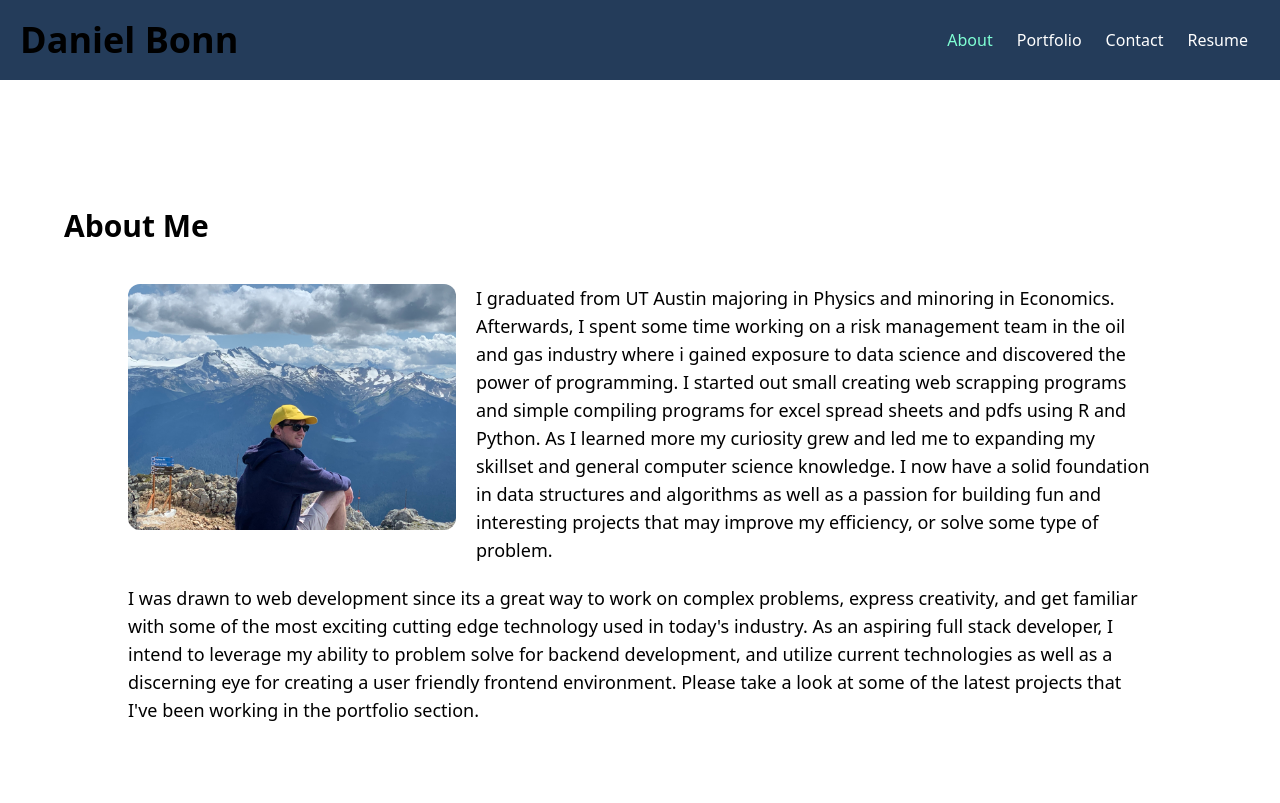
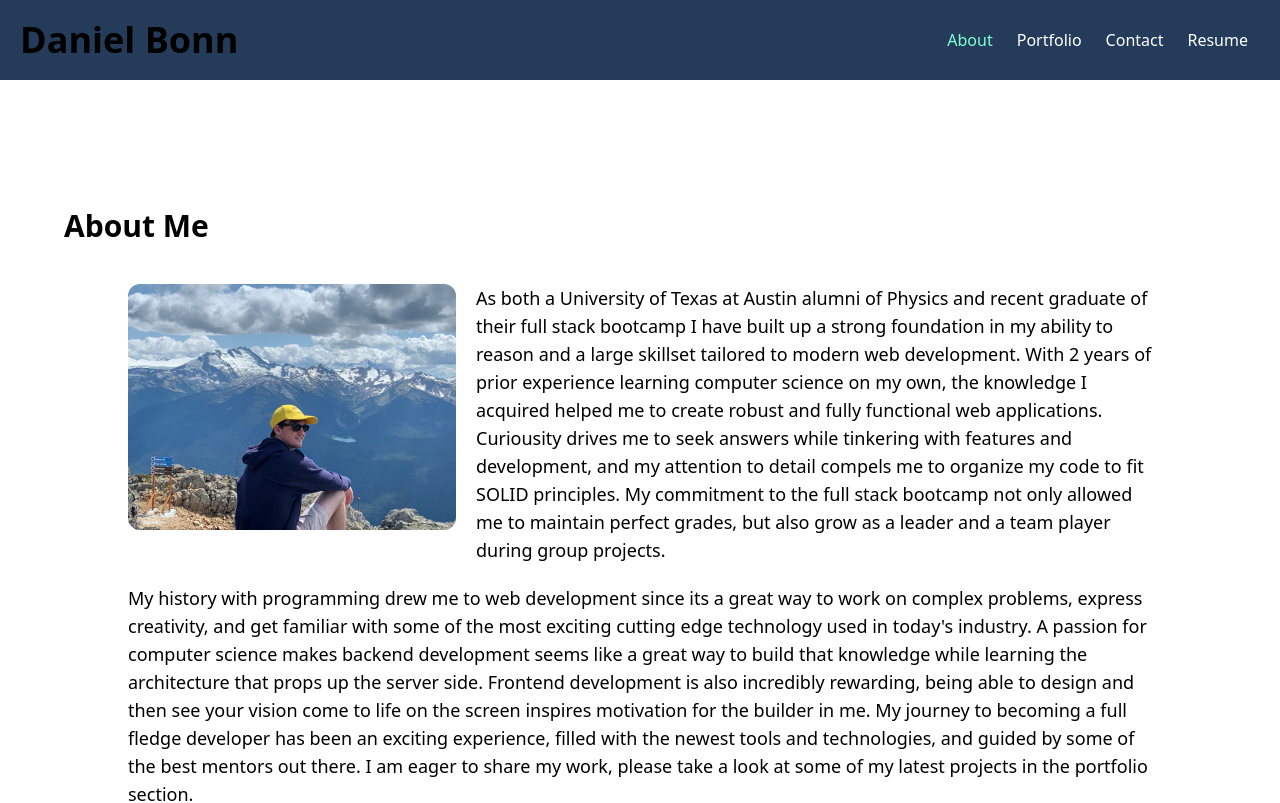
Before and after one commit to DanielTBonn/react-portfolio, a React (Vite) app: page / in a window 1280 px wide. Shown: the top 803 px of the page. Built offline with nearby package versions, Linux system fonts and the light colour scheme.

Commit message:
added a new version of the aboutme section

```diff
--- a/src/components/pages/about.jsx
+++ b/src/components/pages/about.jsx
@@ -8,18 +8,24 @@ export default function About() {
                 </div>
                 <div className="text-lg col-span-2">
                     <p className="about-p grid-flow-row">
-                        I graduated from UT Austin majoring in Physics and minoring in Economics.
-                        Afterwards, I spent some time working on a risk management team in the oil and gas industry where i gained exposure to data science and discovered the power of programming.
-                        I started out small creating web scrapping programs and simple compiling programs for excel spread sheets and pdfs using R and Python.
-                        As I learned more my curiosity grew and led me to expanding my skillset and general computer science knowledge.
-                        I now have a solid foundation in data structures and algorithms as well as a passion for building fun and interesting projects that may improve my efficiency, or solve some type of problem.
+                        As both a University of Texas at Austin alumni of Physics and recent graduate of their full stack bootcamp I have built up a strong foundation in my ability to reason and a large skillset tailored to modern web development.
+                        With 2 years of prior experience learning computer science on my own, the knowledge I acquired helped me to create robust and fully functional web applications. Curiousity drives me to seek answers while
+                        tinkering with features and development, and my attention to detail compels me to organize my code to fit SOLID principles. My commitment to the full stack bootcamp not only allowed me to maintain perfect grades, but also grow as a
+                        leader and a team player during group projects.
                     </p>
                 </div>
                 <div className="text-lg col-span-3">
                     <p className="about-p">
-                        I was drawn to web development since its a great way to work on complex problems, express creativity, and get familiar with some of the most exciting cutting edge technology used in today's industry.
-                        As an aspiring full stack developer, I intend to leverage my ability to problem solve for backend development, and utilize current technologies as well as a discerning eye for creating a user friendly frontend environment.
-                        Please take a look at some of the latest projects that I've been working in the portfolio section.
+                        My history with programming drew me to web development since its a great way to work on complex problems, express creativity, and get familiar with some of the most exciting cutting edge technology used in today's industry.
+                        A passion for computer science makes backend development seems like a great way to build that knowledge while learning the architecture that props up the server side. Frontend development is also incredibly rewarding, being able to design and
+                        then see your vision come to life on the screen inspires motivation for the builder in me.
+                        My journey to becoming a full fledge developer has been an exciting experience, filled with the newest tools and technologies, and
+                        guided by some of the best mentors out there. I am eager to share my work, please take a look at some of my latest projects in the portfolio section.
+                    </p>
+                </div>
+                <div>
+                    <p>
+
                     </p>
                 </div>
             </div>
```
